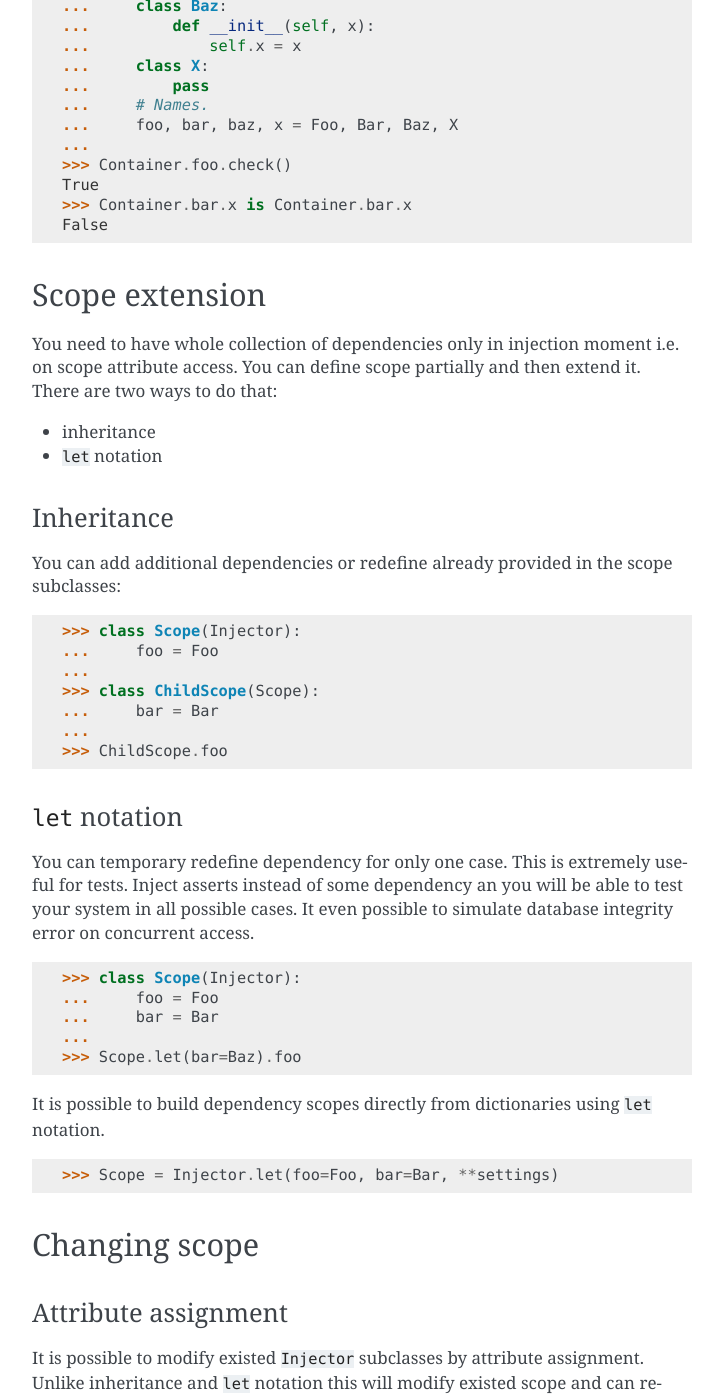
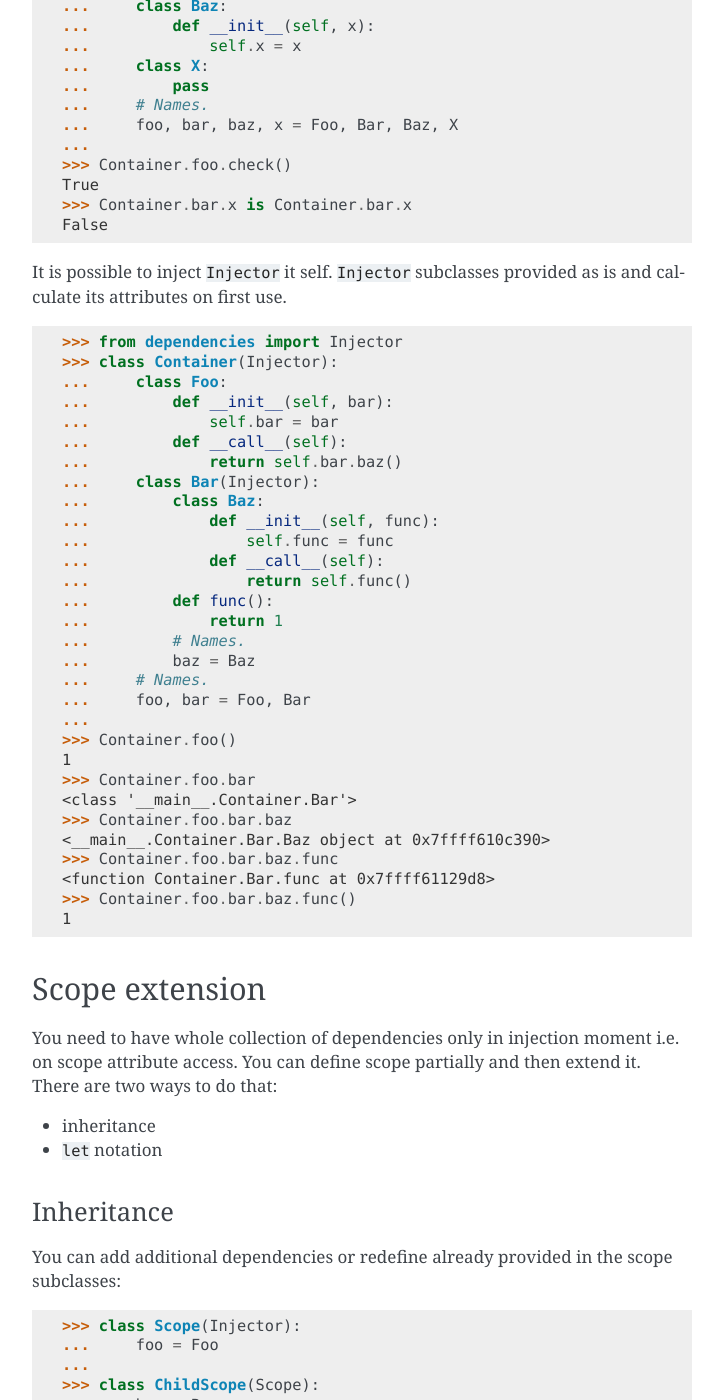
Before and after one commit to proofit404/dependencies, a Sphinx documentation site: the page built from docs/usage.rst, in a window 1280 px wide and 1400 px high, scrolled down 2863 px. Shown: the whole window, without its empty margins (388-1111 px from the left). Built offline with Sphinx 7.4.7, drawn with Linux system fonts in a browser that asks for light colours.

Commit message:
Document nested Injectors.

```diff
--- a/docs/usage.rst
+++ b/docs/usage.rst
@@ -159,6 +159,42 @@ one injection process.  New attribute access - new object.
     >>> Container.bar.x is Container.bar.x
     False
 
+It is possible to inject ``Injector`` it self.  ``Injector``
+subclasses provided as is and calculate its attributes on first use.
+
+.. code:: python
+
+    >>> from dependencies import Injector
+    >>> class Container(Injector):
+    ...     class Foo:
+    ...         def __init__(self, bar):
+    ...             self.bar = bar
+    ...         def __call__(self):
+    ...             return self.bar.baz()
+    ...     class Bar(Injector):
+    ...         class Baz:
+    ...             def __init__(self, func):
+    ...                 self.func = func
+    ...             def __call__(self):
+    ...                 return self.func()
+    ...         def func():
+    ...             return 1
+    ...         # Names.
+    ...         baz = Baz
+    ...     # Names.
+    ...     foo, bar = Foo, Bar
+    ...
+    >>> Container.foo()
+    1
+    >>> Container.foo.bar
+    <class '__main__.Container.Bar'>
+    >>> Container.foo.bar.baz
+    <__main__.Container.Bar.Baz object at 0x7ffff610c390>
+    >>> Container.foo.bar.baz.func
+    <function Container.Bar.func at 0x7ffff61129d8>
+    >>> Container.foo.bar.baz.func()
+    1
+
 Scope extension
 ---------------
 
```
